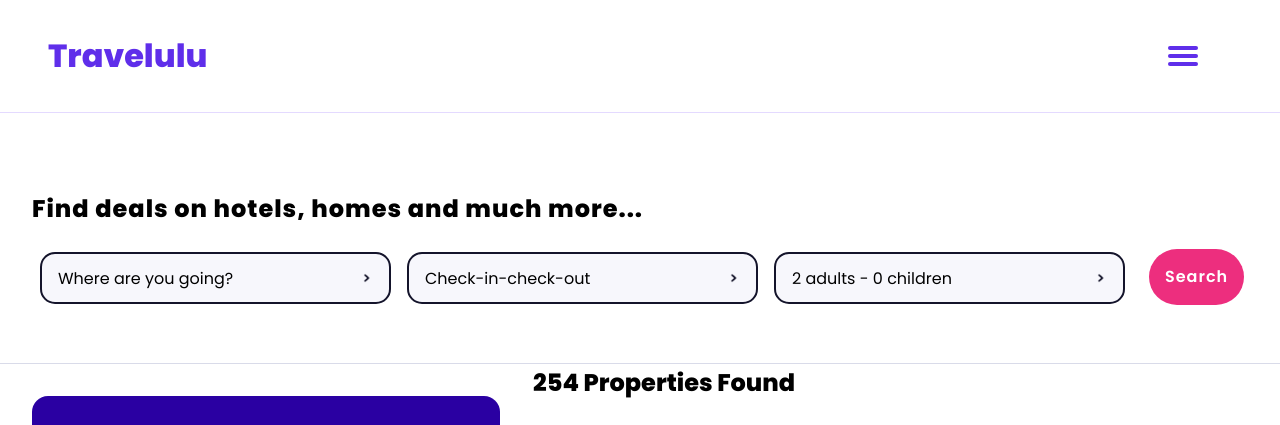
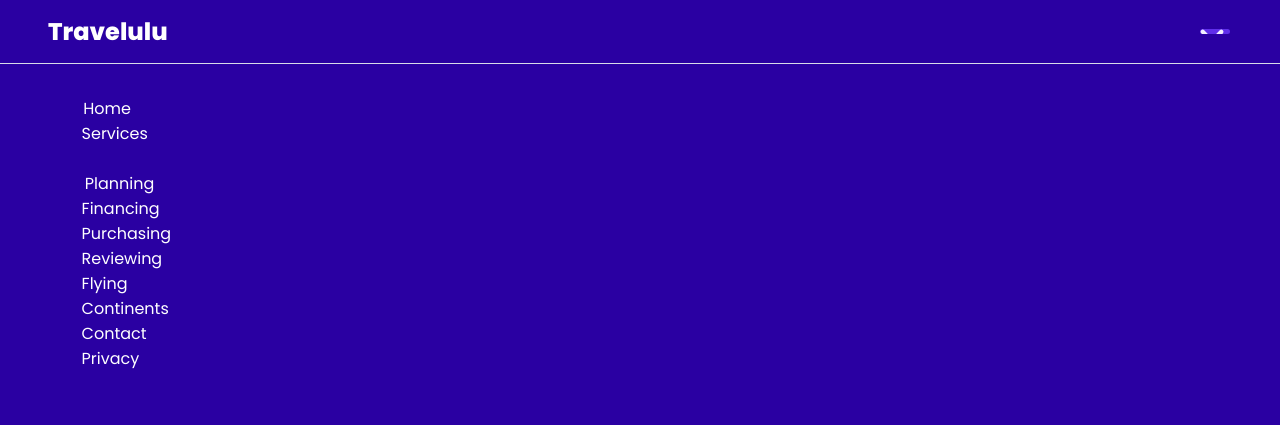
Before and after one commit to Jmonmany/202210-W3-javi-monmany, a website: page index.html in a window 1280 px wide. Shown: the top 425 px of the page. Drawn offline with Linux system fonts and the light colour scheme.

Commit message:
Added basic html hidden menu tags

```diff
--- a/index.html
+++ b/index.html
@@ -22,6 +22,29 @@
             <a href=""></a href="">
             <a href=""></a href="">
             <a href=""></a href="">
+            <menu class="menu">
+                <div class="menu__title">
+                    <h2>Travelulu</h2>
+                    <a href="" class="menu__cross"></a>
+                </div>
+                <ul class="menu__fisrt--list">
+                    <li><a href=""></a>Home</li>
+                    <li>
+                        <a href="">Services
+                            <ul class="menu__second-list">
+                                <li><a href="">Planning</a></li>
+                                <li><a href="">Financing</a></li>
+                                <li><a href="">Purchasing</a></li>
+                                <li><a href="">Reviewing</a></li>
+                                <li><a href="">Flying</a></li>
+                            </ul>
+                        </a>
+                    </li>
+                    <li><a href="">Continents</a></li>
+                    <li><a href="">Contact</a></li>
+                    <li><a href="">Privacy</a></li>
+                </ul>
+            </menu>
         </div>
     </nav>
 </header>
--- a/scss/styles.scss
+++ b/scss/styles.scss
@@ -40,6 +40,51 @@ header {
             border-radius: 1rem;
             background-color: variables.$color-blue;
         }
+
+    }
+}
+
+.menu {
+    color: white;
+    position: absolute;
+    top: 0;
+    right: 0;
+    width: 100vw;
+    height: 100vh;
+    background-color: variables.$color-blue-section;
+    &__title {
+        padding-inline: 3rem;
+        color: white;
+        display: flex;
+        justify-content: space-between;
+        align-items: center;
+        border-bottom: solid 1px variables.$color-grayscale;
+        height: 4rem;
+    }
+    &__cross {
+
+        background-image: url(/Img/Menu-Cross.svg);
+        background-repeat: no-repeat;
+        background-size: 24px 24px;
+    }
+    &__fisrt--list {
+        cursor: pointer;
+        color: white;
+        display: block;
+        padding-block: 2rem;
+        padding-inline-start: 5rem;
+        list-style: none;
+        a {
+
+            background-color: transparent;
+            text-decoration: none;
+            color: white;
+        }
+    }
+    &__second-list {
+        color: white;
+        list-style: none;
+
     }
 }
 
```
Also changed, not shown: Img/Menu-Cross.svg (added), css/styles.css, 1 other file.
